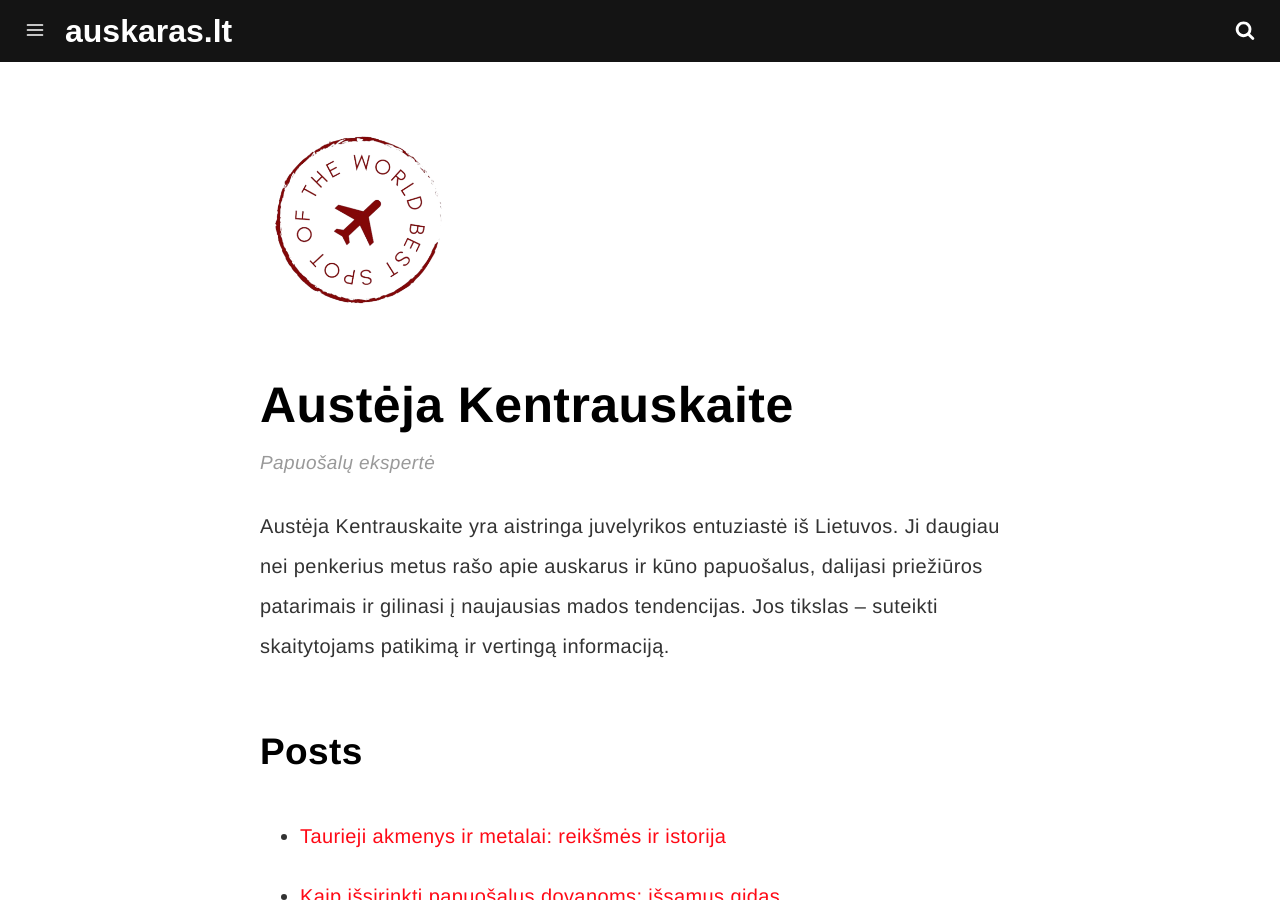
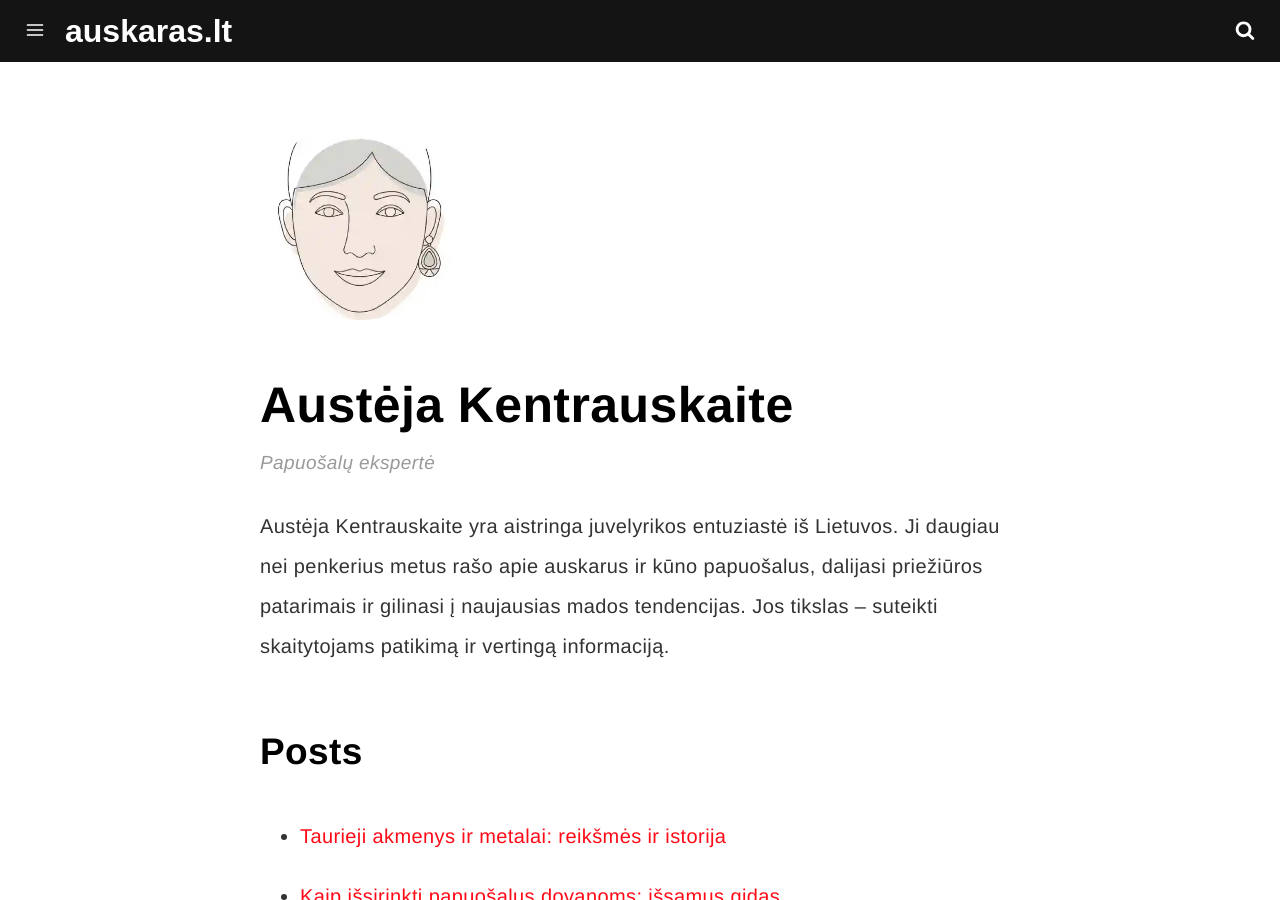
Before and after one commit to kriptoistanbul/auskaras, a Jekyll site: the page built from _authors/austeja.md, in a window 1280 px wide and 900 px high. Built offline with Jekyll 4.4.1, drawn with Linux system fonts in a browser that asks for light colours; a script that is not in the unit is left out.

Commit message:
Update Austeja author photo

```diff
--- a/_authors/austeja.md
+++ b/_authors/austeja.md
@@ -1,6 +1,6 @@
 ---
 layout: author
-photo: /android-chrome-384x384.png
+photo: /assets/img/Austeja.webp
 name: austeja
 display_name: Austėja Kentrauskaite
 position: Papuošalų ekspertė
```
